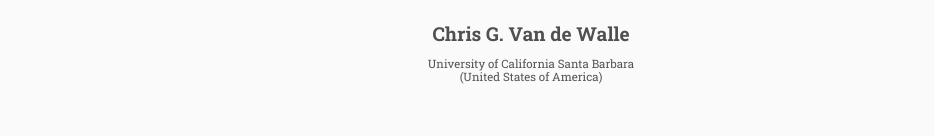
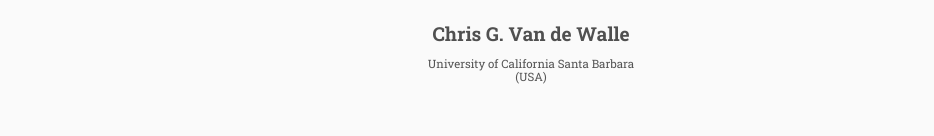
Before and after one commit to workshop-hexsige-2025/workshop-hexsige-2025.github.io, a plain HTML site: page index.html in a window 1280 px wide. Shown: the part 1305-1441 px from the top of the page, without its empty margins (109-1043 px from the left). Drawn offline with Linux system fonts and the light colour scheme.

Commit message:
Correction USA

```diff
--- a/index.html
+++ b/index.html
@@ -95,7 +95,7 @@ The 3rd International Workshop on Hexagonal SiGe and related materials will take
             <div class="speakers">
         <div class="speaker">
                  <b>Chris G. Van de Walle</b><br><br>
-                <span class="small-text">University of California Santa Barbara <br> (United States of America)</span><br>
+                <span class="small-text">University of California Santa Barbara <br> (USA)</span><br>
         </div>
     </div>
 </div>
```
